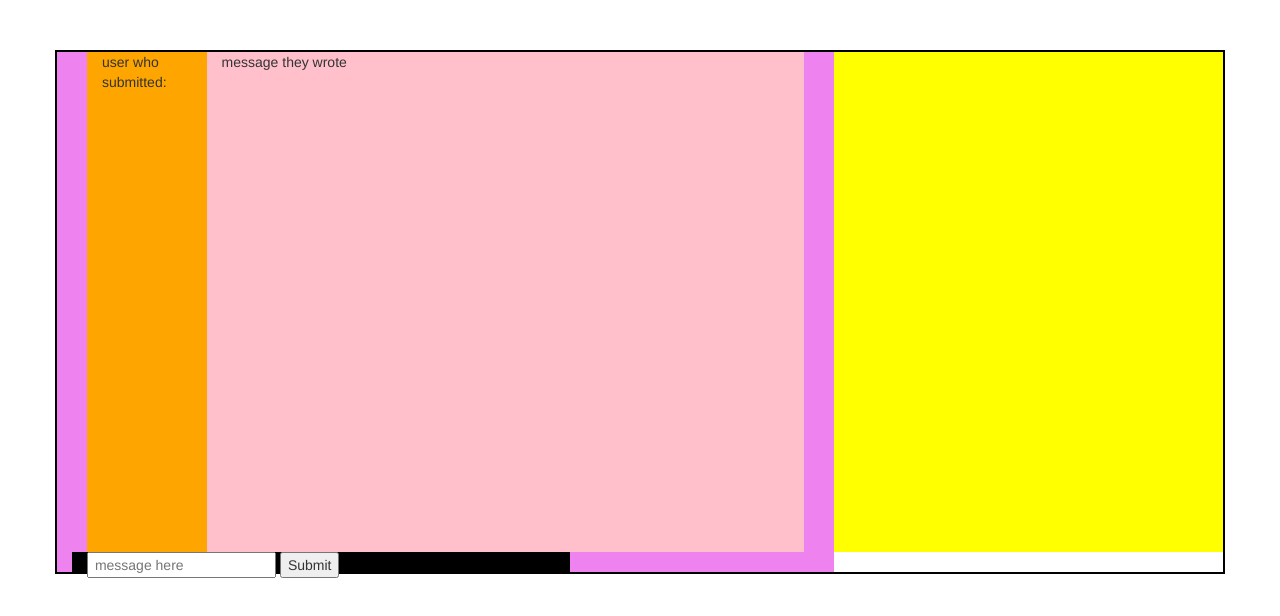
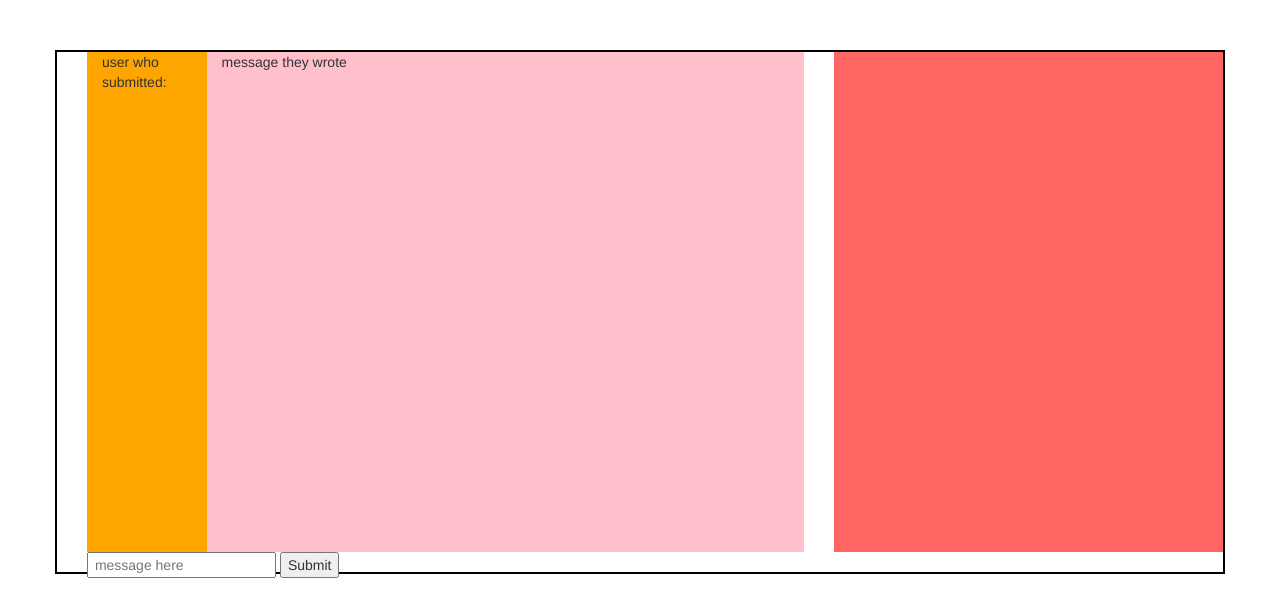
Before and after one commit to faurenlarr/lynch, a website: page index.html in a window 1280 px wide. Drawn offline with nearby package versions, Linux system fonts and the light colour scheme.

Commit message:
more css

```diff
--- a/styles.scss
+++ b/styles.scss
@@ -5,17 +5,17 @@
 }
 
 .users {
-  background-color: yellow;
+  background-color: #ff6562;
   min-height: 500px;
 }
 .chatbox {
-  background-color: violet;
+  background-color: white;
   min-height: 500px;
 
 }
 
 .textbox {
-  background-color: black;
+  // background-color: black;
   height: 20px;
 }
 .username {
```
Also changed, not shown: styles.css, 1 other file.
